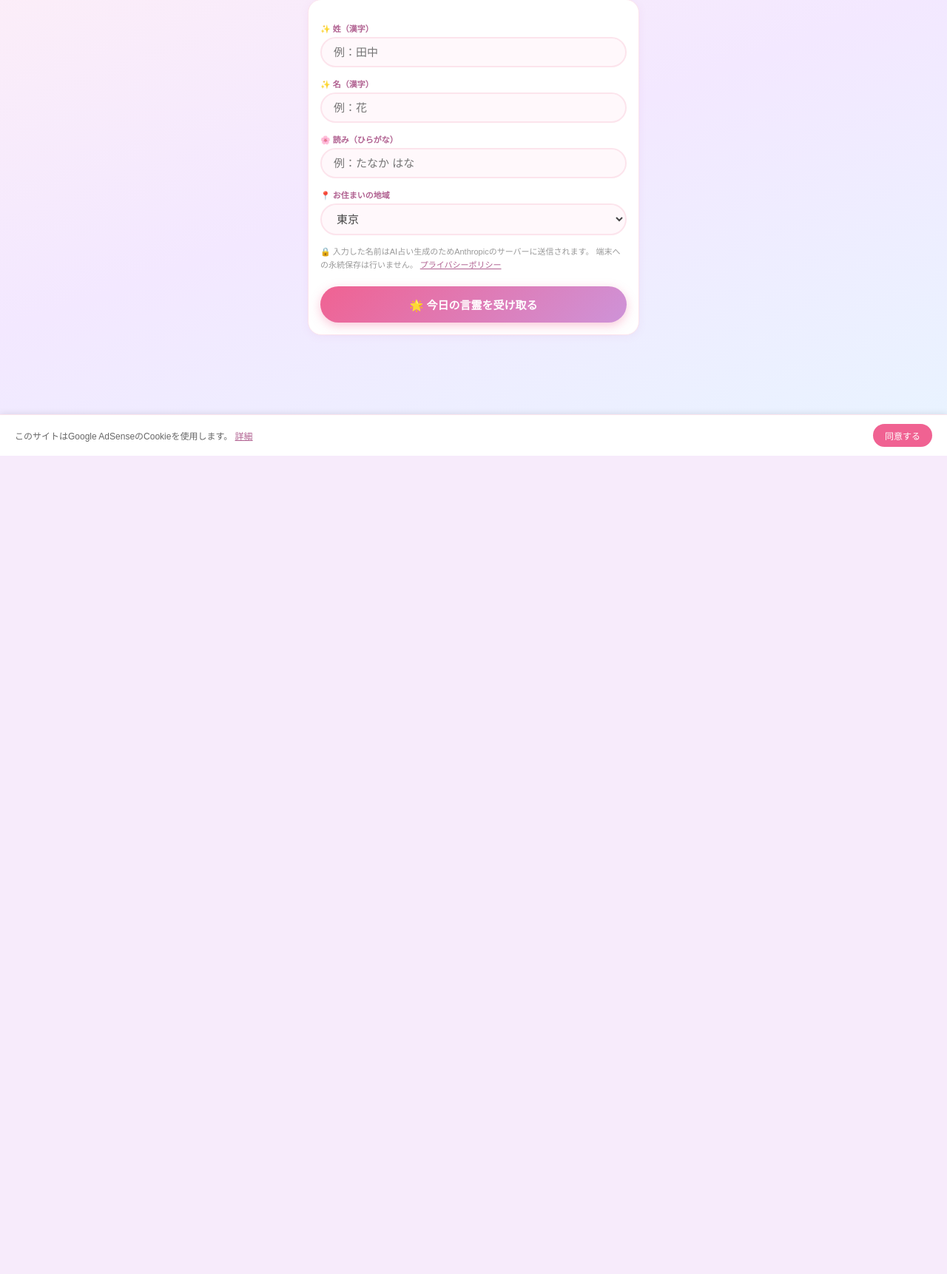
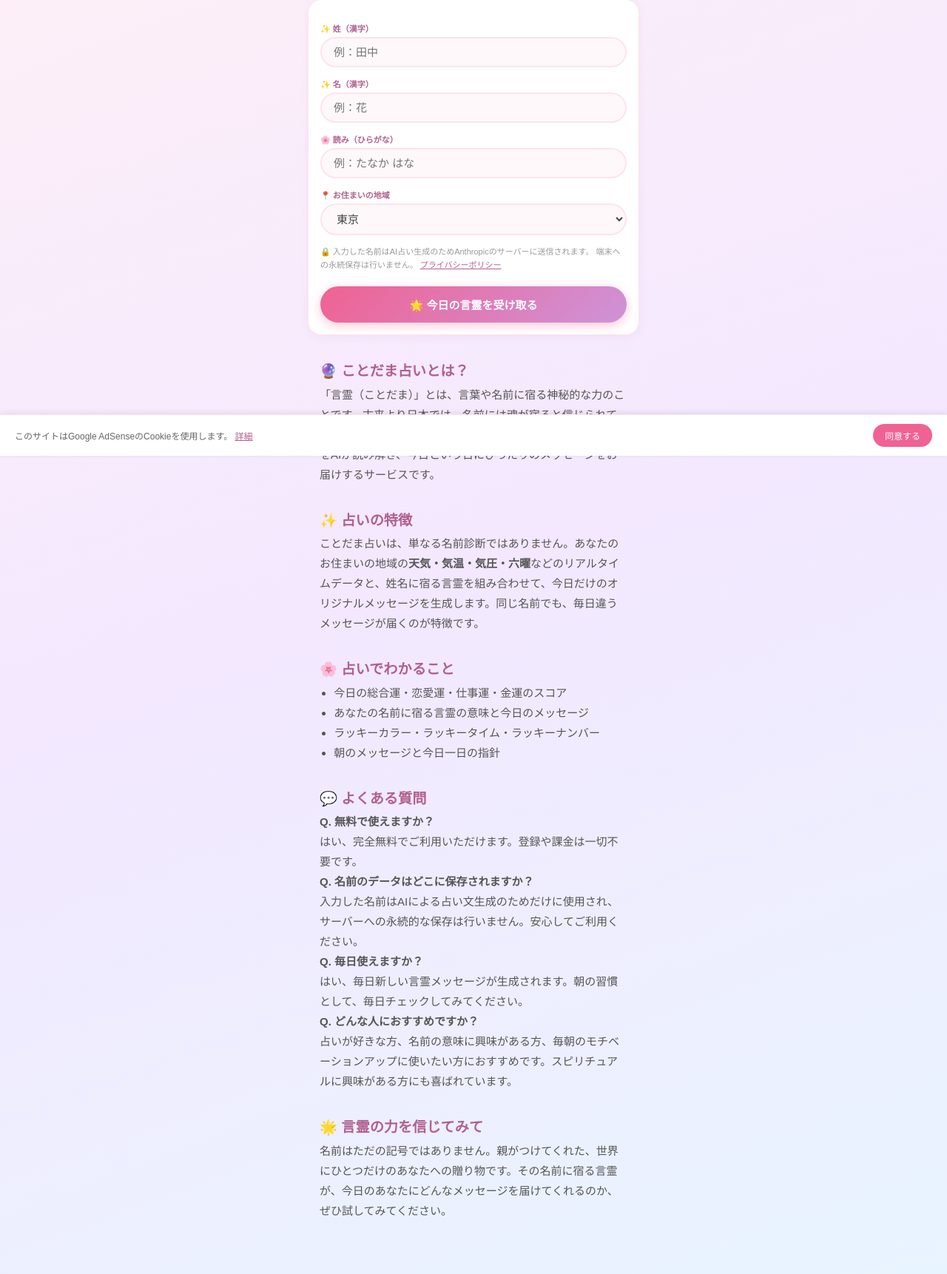
Before and after one commit to grant1493-svg/kotodama-fortune, a Flask app: page /register in a window 1280 px wide. Shown: the part 184-1906 px from the top of the page at 74% size. Before the commit the page ends 800 px from the top, so only its background shows below. Run offline with Flask 3, Linux system fonts and the light colour scheme.

Commit message:
AdSense対策：コンテンツを追加

```diff
--- a/kotodama/templates/register.html
+++ b/kotodama/templates/register.html
@@ -42,6 +42,42 @@
       <button type="submit" class="btn-primary">🌟 今日の言霊を受け取る</button>
     </div>
   </form>
+
+  <!-- コンテンツセクション -->
+  <div class="content-section" style="max-width:480px;margin:2rem auto;padding:0 1rem;color:#555;line-height:1.8;">
+
+    <h2 style="color:#b06090;font-size:1.2rem;margin-top:2rem;">🔮 ことだま占いとは？</h2>
+    <p>「言霊（ことだま）」とは、言葉や名前に宿る神秘的な力のことです。古来より日本では、名前には魂が宿ると信じられてきました。ことだま占いは、あなたの姓名に込められた言霊をAIが読み解き、今日という日にぴったりのメッセージをお届けするサービスです。</p>
+
+    <h2 style="color:#b06090;font-size:1.2rem;margin-top:2rem;">✨ 占いの特徴</h2>
+    <p>ことだま占いは、単なる名前診断ではありません。あなたのお住まいの地域の<strong>天気・気温・気圧・六曜</strong>などのリアルタイムデータと、姓名に宿る言霊を組み合わせて、今日だけのオリジナルメッセージを生成します。同じ名前でも、毎日違うメッセージが届くのが特徴です。</p>
+
+    <h2 style="color:#b06090;font-size:1.2rem;margin-top:2rem;">🌸 占いでわかること</h2>
+    <ul style="padding-left:1.2rem;">
+      <li>今日の総合運・恋愛運・仕事運・金運のスコア</li>
+      <li>あなたの名前に宿る言霊の意味と今日のメッセージ</li>
+      <li>ラッキーカラー・ラッキータイム・ラッキーナンバー</li>
+      <li>朝のメッセージと今日一日の指針</li>
+    </ul>
+
+    <h2 style="color:#b06090;font-size:1.2rem;margin-top:2rem;">💬 よくある質問</h2>
+
+    <p><strong>Q. 無料で使えますか？</strong><br>
+    はい、完全無料でご利用いただけます。登録や課金は一切不要です。</p>
+
+    <p><strong>Q. 名前のデータはどこに保存されますか？</strong><br>
+    入力した名前はAIによる占い文生成のためだけに使用され、サーバーへの永続的な保存は行いません。安心してご利用ください。</p>
+
+    <p><strong>Q. 毎日使えますか？</strong><br>
+    はい、毎日新しい言霊メッセージが生成されます。朝の習慣として、毎日チェックしてみてください。</p>
+
+    <p><strong>Q. どんな人におすすめですか？</strong><br>
+    占いが好きな方、名前の意味に興味がある方、毎朝のモチベーションアップに使いたい方におすすめです。スピリチュアルに興味がある方にも喜ばれています。</p>
+
+    <h2 style="color:#b06090;font-size:1.2rem;margin-top:2rem;">🌟 言霊の力を信じてみて</h2>
+    <p>名前はただの記号ではありません。親がつけてくれた、世界にひとつだけのあなたへの贈り物です。その名前に宿る言霊が、今日のあなたにどんなメッセージを届けてくれるのか、ぜひ試してみてください。</p>
+
+  </div>
 </div>
 
 <script>
```
